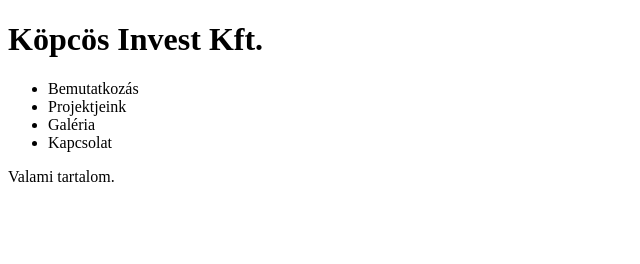
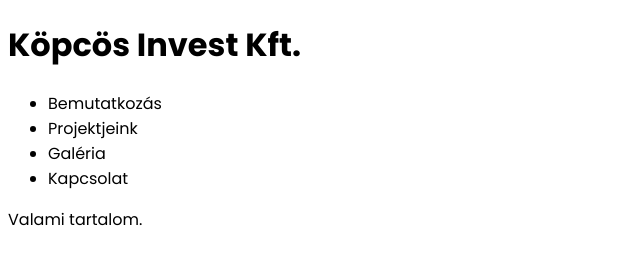
Before and after one commit to hirszerzesHarcos/kirchner, a plain HTML site: page index.html in a window 1280 px wide. Shown: the whole page, without its empty margins (0-640 px from the left). Drawn offline with Linux system fonts and the light colour scheme.

Commit message:
a stíluslap linkelve lett.

```diff
--- a/index.html
+++ b/index.html
@@ -1,10 +1,18 @@
 <!DOCTYPE html>
 <html lang="hu">
+
 <head>
   <meta name="viewport" content="width=device-width, initial-scale=1">
   <meta charset="UTF-8">
   <title>Köpcös</title>
+  <link rel="stylesheet" href="css/style.css">
+  <link rel="preconnect" href="https://fonts.googleapis.com">
+  <link rel="preconnect" href="https://fonts.gstatic.com" crossorigin>
+  <link
+      href="https://fonts.googleapis.com/css2?family=Poppins:ital,wght@0,100;0,200;0,300;0,400;0,500;0,600;0,700;0,800;0,900;1,100;1,200;1,300;1,400;1,500;1,600;1,700;1,800;1,900&display=swap"
+      rel="stylesheet">
 </head>
+
 <body>
   <header>
     <h1>Köpcös Invest Kft.</h1>
@@ -19,4 +27,5 @@
   </header>
   <p>Valami tartalom.</p>
 </body>
+
 </html>
```
Lines whose indentation alone changed are shown as unchanged.
